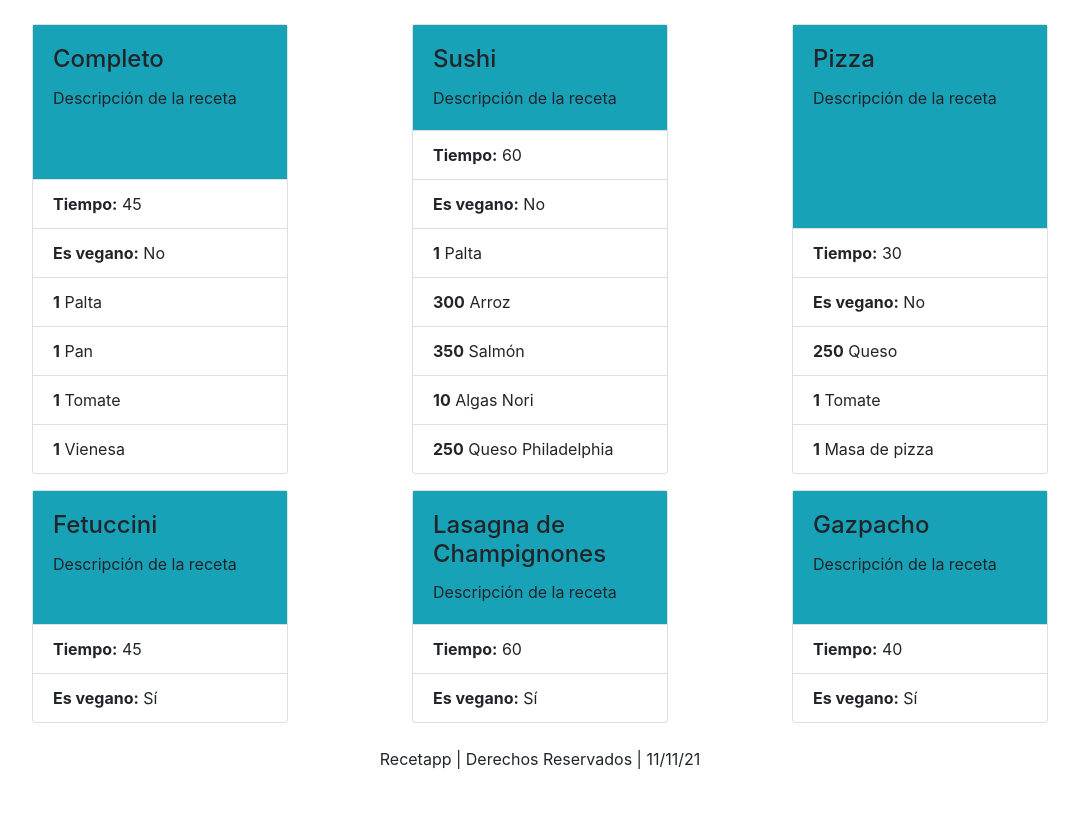
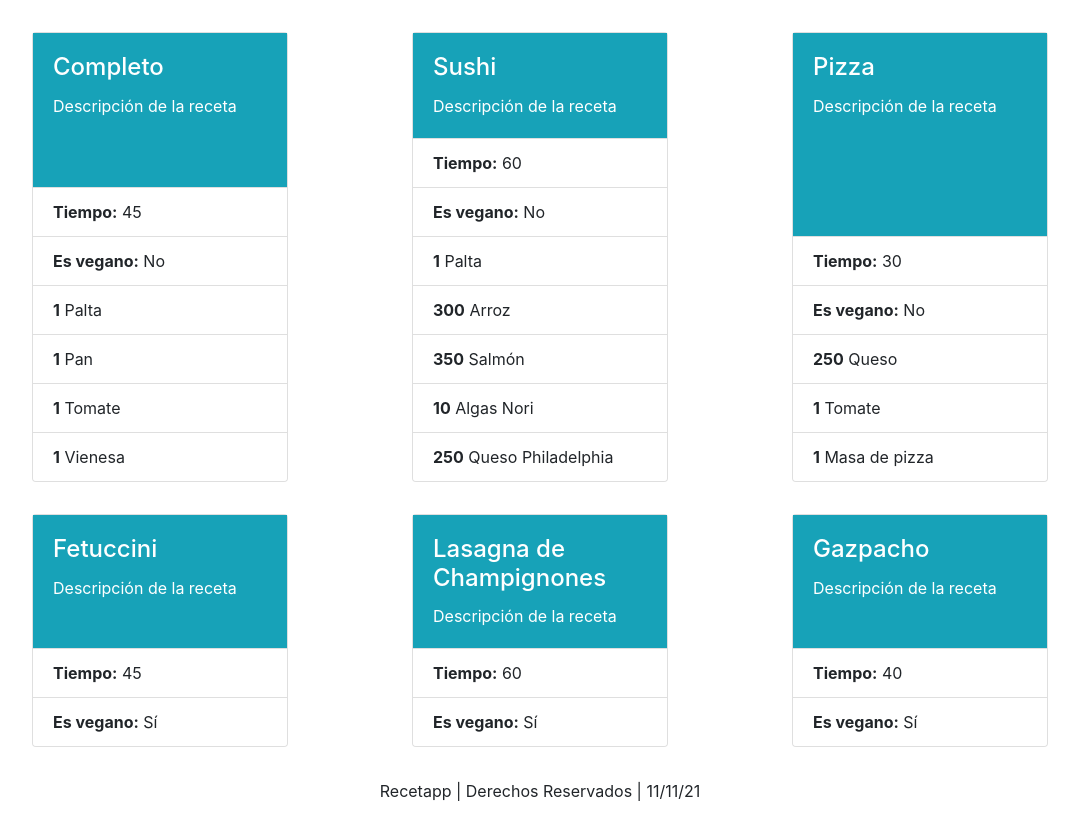
Before and after one commit to Ontos-2021/Recetapp, a Django app: page /recetas in a window 1280 px wide. Shown: the part 168-987 px from the top of the page, without its empty margins (100-1179 px from the left). Before the commit the page ends 937 px from the top, so only its background shows below. Run offline with Django 3.2, Linux system fonts and the light colour scheme; data comes from the database, SQL or seed files in the repository; both versions use the stored data as it was after the commit; some libraries are stand-ins or nearby versions.

Commit message:
Creé atributo 'descriopcion' en 'Receta' en models.py. Hice migraciones y actualicé los templates.

```diff
--- a/Recetapp/Apps/Recetas/models.py
+++ b/Recetapp/Apps/Recetas/models.py
@@ -31,6 +31,7 @@ class Receta(models.Model):
     nombre = models.CharField(max_length=50)
     tiempo = models.IntegerField(blank=True, null=True)
     vegano = models.BooleanField(null=True)
+    descripcion = models.CharField(max_length=450, null=True)
     ingredientes = models.ManyToManyField(Ingrediente, through='RecetaIngrediente')
 
     def __str__(self):
--- a/Recetapp/Apps/Recetas/templates/recetas.html
+++ b/Recetapp/Apps/Recetas/templates/recetas.html
@@ -26,9 +26,9 @@
 
             {% for receta in recetas %}
 
-                <div class="col-xl-4 col-sm-6 col-12 p-2 d-flex justify-content-center">
+                <div class="col-xl-4 col-sm-6 col-12 p-3 d-flex justify-content-center">
                     <div class="card" style="width: 16rem;">
-                        <div class="card-body bg-info">
+                        <div class="card-body bg-info text-white">
                           <h4 class="card-title">{{ receta.nombre }}</h4>
                           <p class="card-text">Descripción de la receta</p>
                         </div>
```
Also changed, not shown: Recetapp/Apps/Recetas/templates/index.html (+6 -6 lines), Recetapp.db, Recetapp/Apps/Recetas/migrations/0007_receta_descripcion.py (added).
